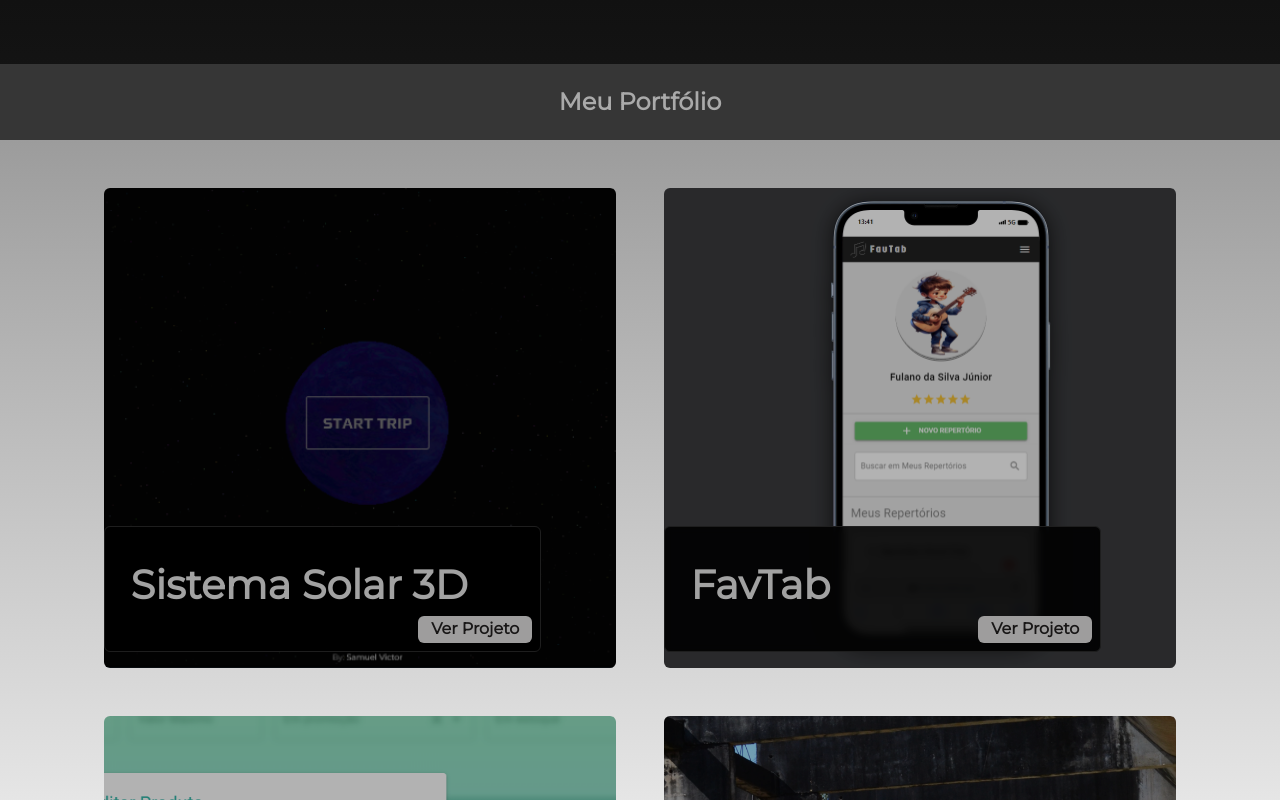
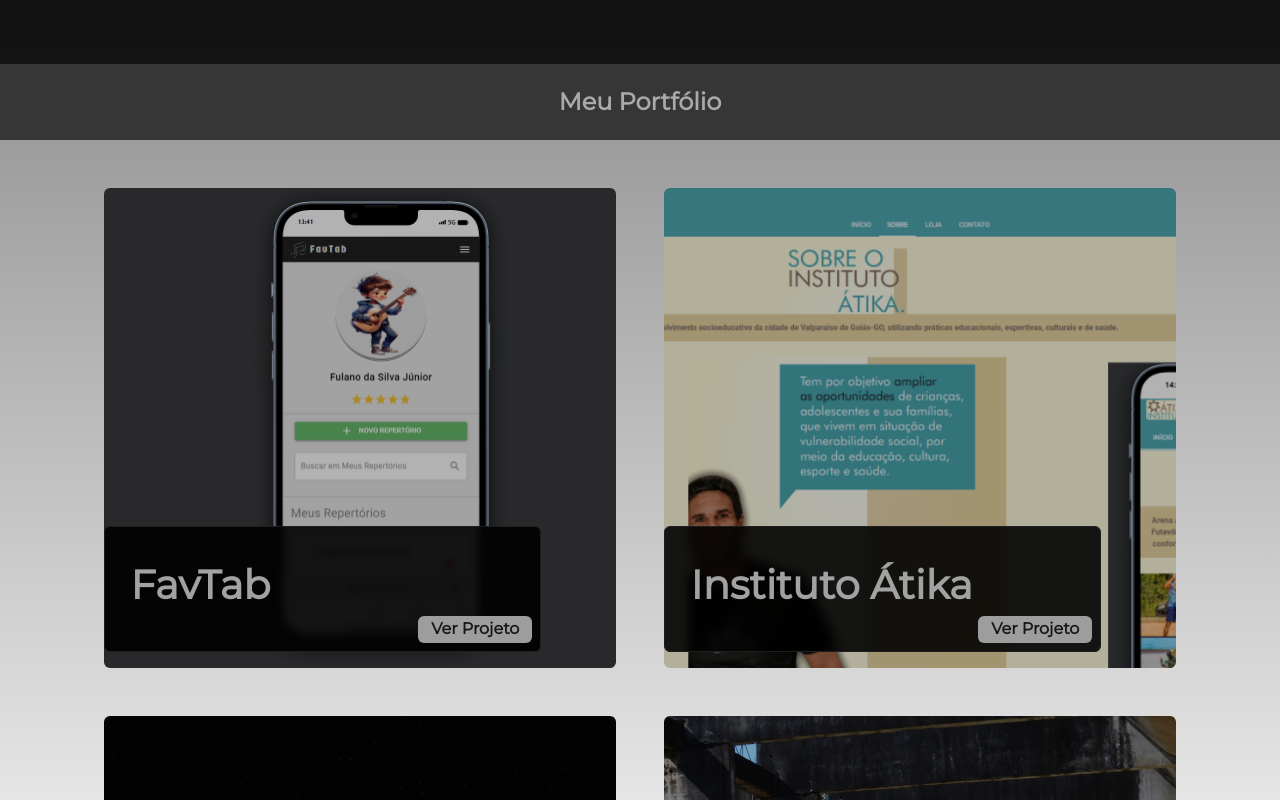
Before and after one commit to samuelvictorol/portfolio, an Angular app: page /portfolio in a window 1280 px wide. Built offline with nearby package versions, Linux system fonts and the light colour scheme; a web font is replaced by a local one.

Commit message:
atualiza portfolio

```diff
--- a/package.json
+++ b/package.json
@@ -21,6 +21,7 @@
     "@angular/router": "^15.1.0",
     "@emailjs/browser": "^3.10.0",
     "legendary-cursor": "^1.0.2",
+    "normalize.css": "^8.0.1",
     "rxjs": "~7.8.0",
     "tslib": "^2.3.0",
     "zone.js": "~0.12.0"
--- a/src/app/portfolio/portfolio.component.ts
+++ b/src/app/portfolio/portfolio.component.ts
@@ -17,13 +17,13 @@
   }
 
    projects = [
+     { title: 'FavTab', img:'assets/favtab.png', url:"https://favtab.netlify.app/", desc: 'WebApp Mobile First de gerenciamento e network de repertórios para Músicos utilizando Vue3 e Express.', },
+     { title: `Instituto Átika`, desc: 'Este projeto social sem fins lucrativos incentiva crianças e adolescentes sem condições financeiras a praticar esportes como o futvôlei. Os produtos vendidos serão revertidos em doações. A landing page foi desenvolvida com responsividade. O deploy automatizado garante atualizações rápidas e seguras.', url:'https://institutoatika.netlify.app/', img:'assets/atika.png',},
      { img:'assets/solarsystem.png', title: 'Sistema Solar 3D', desc: 'Um projeto pessoal que consiste em uma viagem pelo Sistema Solar em 3D utilizando Vue3 e Three.js', url:'https://sistema-solar-3js.netlify.app/'  },
-     { title: 'FavTab', img:'assets/favtab.png', url:"https://favtab.netlify.app/", desc: 'WebApp Mobile First de gerenciamento e network de repertórios para Músicos utilizando Vue3 e Express.', },
+     { span: true,title: 'UnB na Mão', desc: 'WebApp Mobile First para facilitar a vida do estudante universitário da UnB, acelerando o acesso aos tópicos mais utilizados pelos alunos. Além de ter um sistema de cadastro de vagas e diferentes tipos de perfis com funcionalidades de ações diferentes.', url: 'https://unbnamao.netlify.app/', img: 'assets/unbnamao.png'},
      { title: 'Pixshop, Integração OpenPix', desc: 'Aplicação fullstack integrando a plataforma de pagamento OpenPix. Possui também um CRUD com filtros e webscrapping para popular o banco. Foi utilizado os frameworks Vue e Express.', url:'https://github.com/samuelvictorol/api-pixshop', img:'assets/pixshop.png',},
-     { span: true,title: 'UnB na Mão', desc: 'WebApp Mobile First para facilitar a vida do estudante universitário da UnB, acelerando o acesso aos tópicos mais utilizados pelos alunos. Além de ter um sistema de cadastro de vagas e diferentes tipos de perfis com funcionalidades de ações diferentes.', url: 'https://unbnamao.netlify.app/', img: 'assets/unbnamao.png'},
      { title: 'Integração Paypal Angular', desc: 'Aplicação Web com integração com API do PayPal, Cart dinâmico utilizando diversos conceitos de Angular Framework e estilizado usando Bootstrap.', url: 'https://github.com/samuelvictorol/PayPal-Integration', img: 'assets/paypal.png', },
      { title: 'Protótipo alta fidelidade', desc: 'Protótipos de uma aplicação web de alta fidelidade, de forma que seja possível: pesquisar, incluir, alterar e excluir (CRUD) conhecimentos e certificações dos colaboradores da Cast Group, a fim de facilitar a visualização de forma visual e intuitiva para os gestores responsáveis.', img: 'assets/prot.png', url: 'https://github.com/samuelvictorol/PrototipoFigma-CastGroup' , },
-     { title: `Amazon Alexa Skill's`, desc: 'Desenvolvimento de skills para Amazon Alexa, utilizando Lambda Functions e JavaScript. Skills de emergência de saúde e sequestro integrada ao Twilio para serviços de mensagens SMS e WhatsApp.', url:'https://github.com/samuelvictorol/AmazonAlexa-EmergencySkill', img:'assets/alexa.png',},
      { title: 'Manipulador de PDF', desc: 'Script em python que manipula arquivos em PDF, como comprimir e separar.', url:'https://github.com/samuelvictorol/Manipula-PDF-python', img:'assets/pdfcomp.png',},
 
   ];
```
Also changed, not shown: src/assets/atika.png (added), 1 other file (tests, documents, lock files or other folders).
